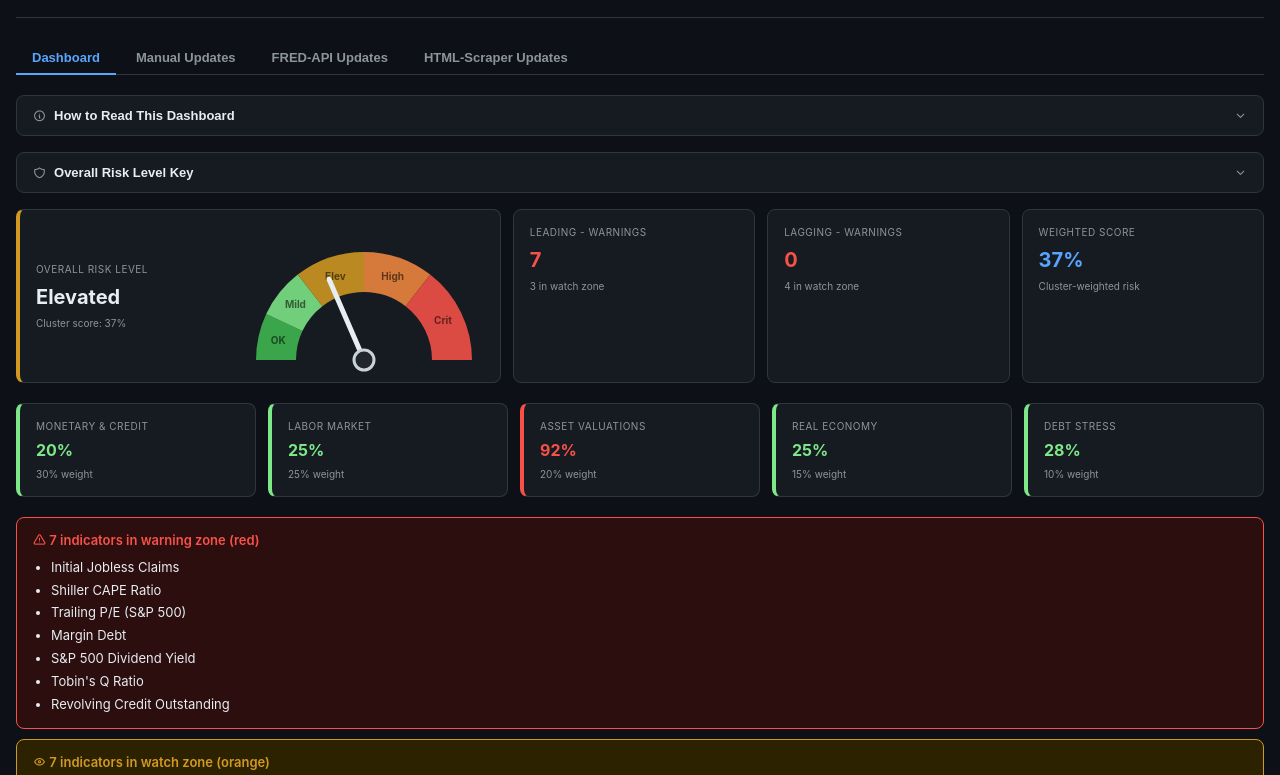
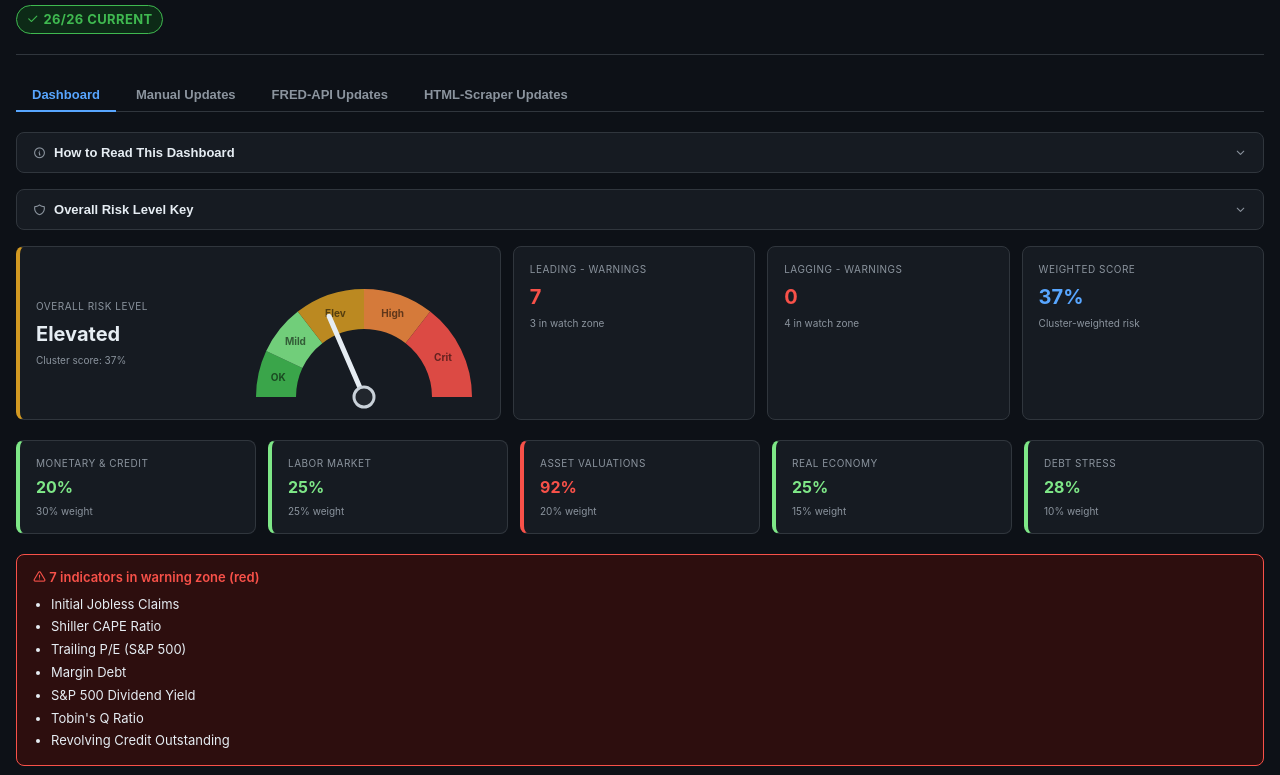
Before and after one commit to egrendonDev/economy-indicators, a website: page index.html in a window 1280 px wide. Shown: the part 109-884 px from the top of the page. Drawn offline with Linux system fonts and the light colour scheme.

Commit message:
add freshness badge

```diff
--- a/index.html
+++ b/index.html
@@ -163,7 +163,7 @@
     .badge-trend-good { color: var(--green); border-color: var(--green); background: var(--green-bg); font-size: 13px; font-weight: 700; }
     .badge-trend-bad  { color: var(--red);   border-color: var(--red);   background: var(--red-bg);   font-size: 13px; font-weight: 700; }
     .badge-trend-flat { font-size: 13px; font-weight: 700; }
-    #tooltip { position: fixed; display: none; background: #1c2128; border: 1px solid var(--border); color: var(--text); font-size: 13px; line-height: 1.6; padding: 10px 14px; border-radius: 8px; width: 280px; z-index: 9999; box-shadow: 0 4px 16px rgba(0,0,0,0.5); pointer-events: none; }
+    #tooltip { position: fixed; display: none; background: #1c2128; border: 1px solid var(--border); color: var(--text); font-size: 13px; line-height: 1.6; padding: 10px 14px; border-radius: 8px; width: 280px; z-index: 9999; box-shadow: 0 4px 16px rgba(0,0,0,0.5); pointer-events: none; white-space: pre-line; }
 
     /* ---- View Details badge ---- */
     .badge-view-details { cursor: pointer; color: var(--blue); border-color: var(--blue); background: #0d1f38; font-weight: 600; transition: background 0.15s, box-shadow 0.15s; }
@@ -197,6 +197,7 @@
   <header>
     <h1><i class="ti ti-chart-line"></i> Economy Downturn Indicators</h1>
     <div class="header-sub" id="last-updated">Last updated: --</div>
+    <span id="freshness-badge" class="status-pill" style="display:none;margin-top:8px;font-size:13px;cursor:help" data-tooltip=""></span>
   </header>
 
   <!-- Tab bar -->
@@ -1317,6 +1318,34 @@ function renderSummary(allIndicators, dataMap) {
     document.getElementById('last-updated').textContent = `Last updated: ${latestDate}`;
   }
 
+  // Freshness badge - X/Y current, hover for which are stale
+  let staleList = [];
+  let freshnessTotal = 0;
+  for (const ind of allIndicators) {
+    const meta = INDICATOR_META[ind.id] || {};
+    if (!meta.frequency) continue;
+    freshnessTotal++;
+    const d = dataMap[ind.id];
+    if (isStale(d?.file_updated, meta.frequency)) {
+      const days = d?.file_updated ? Math.floor((Date.now() - new Date(d.file_updated)) / 86400000) : null;
+      const over = days !== null ? days - STALE_THRESHOLDS[meta.frequency] : null;
+      staleList.push(`${ind.label} — ${over !== null ? over + 'd overdue' : 'no data'}`);
+    }
+  }
+  const freshnessBadge = document.getElementById('freshness-badge');
+  if (freshnessBadge) {
+    freshnessBadge.style.display = 'inline-block';
+    if (staleList.length) {
+      freshnessBadge.className = 'status-pill red';
+      freshnessBadge.innerHTML = `<i class="ti ti-alert-triangle" style="margin-right:4px"></i>${freshnessTotal - staleList.length}/${freshnessTotal} current, ${staleList.length} stale`;
+      freshnessBadge.dataset.tooltip = staleList.join('\n');
+    } else {
+      freshnessBadge.className = 'status-pill green';
+      freshnessBadge.innerHTML = `<i class="ti ti-check" style="margin-right:4px"></i>${freshnessTotal}/${freshnessTotal} current`;
+      freshnessBadge.removeAttribute('data-tooltip');
+    }
+  }
+
   // Alert boxes
   const alertEl = document.getElementById('alerts');
   let html = '';
```
